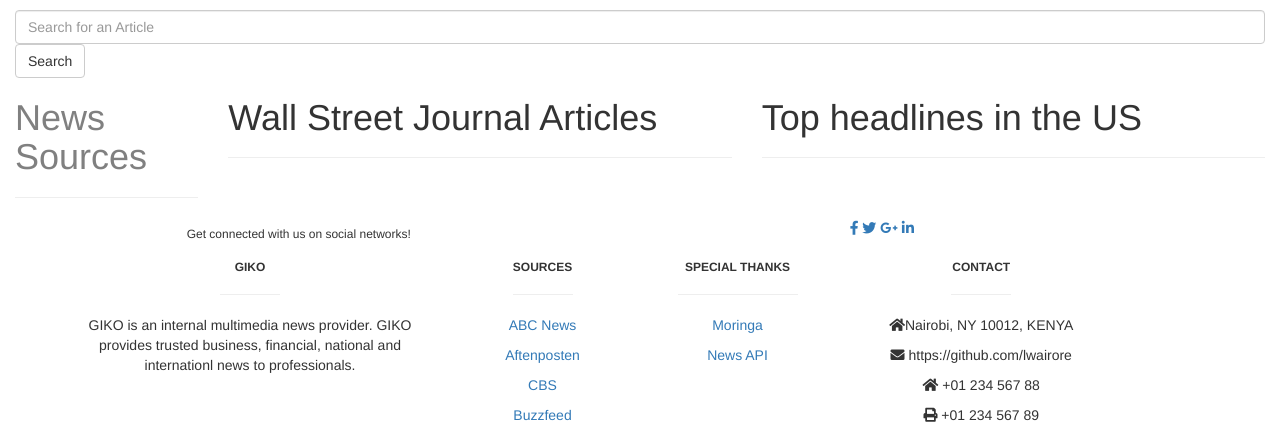
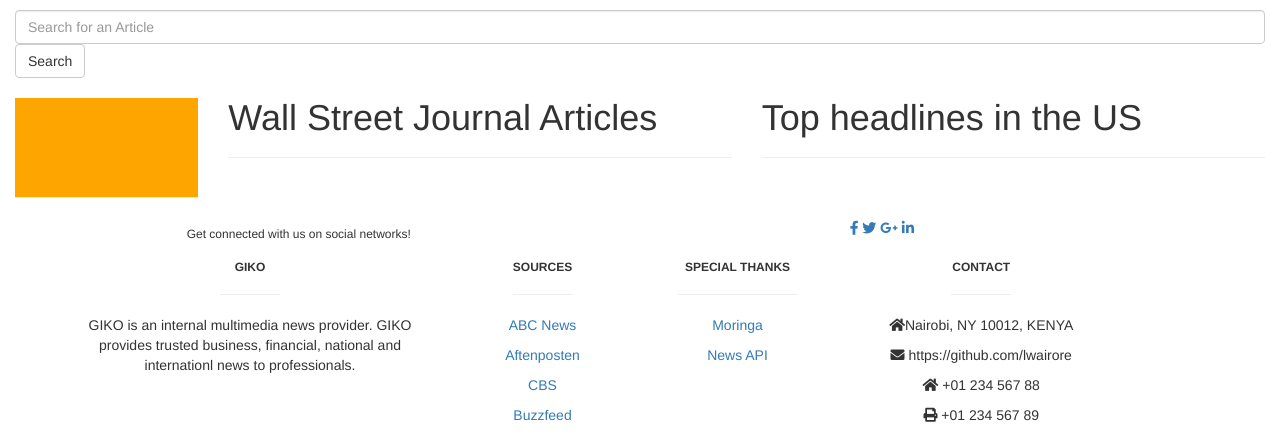
Before and after one commit to JOSEPHONYANGO/News-API, a Flask app: template app/templates/index.html in a window 1280 px wide. Shown: the part 80-518 px from the top of the page. Run offline with Flask 2, Linux system fonts and the light colour scheme; the template is opened without the code that fills it, so the values that code supplies are empty; some libraries are stand-ins or nearby versions.

Commit message:
color-change

```diff
--- a/app/templates/index.html
+++ b/app/templates/index.html
@@ -10,8 +10,8 @@
     <div class="row">
         <div class="container col-md-2 mb-12">
             <div class="sidebar-sticky">
-                <nav class="d-none d-md-block sidebar" style="background-color: #fff">
-                    <h1 class="text-muted" style="color:grey;">News Sources</h1>
+                <nav class="d-none d-md-block sidebar" style="background-color: orange">
+                    <h1 class="text-muted" style="color:orange;">News Sources</h1>
                     <hr>
                     {{ macro.displayOtherNews(news_items) }}
                 </nav>
```
